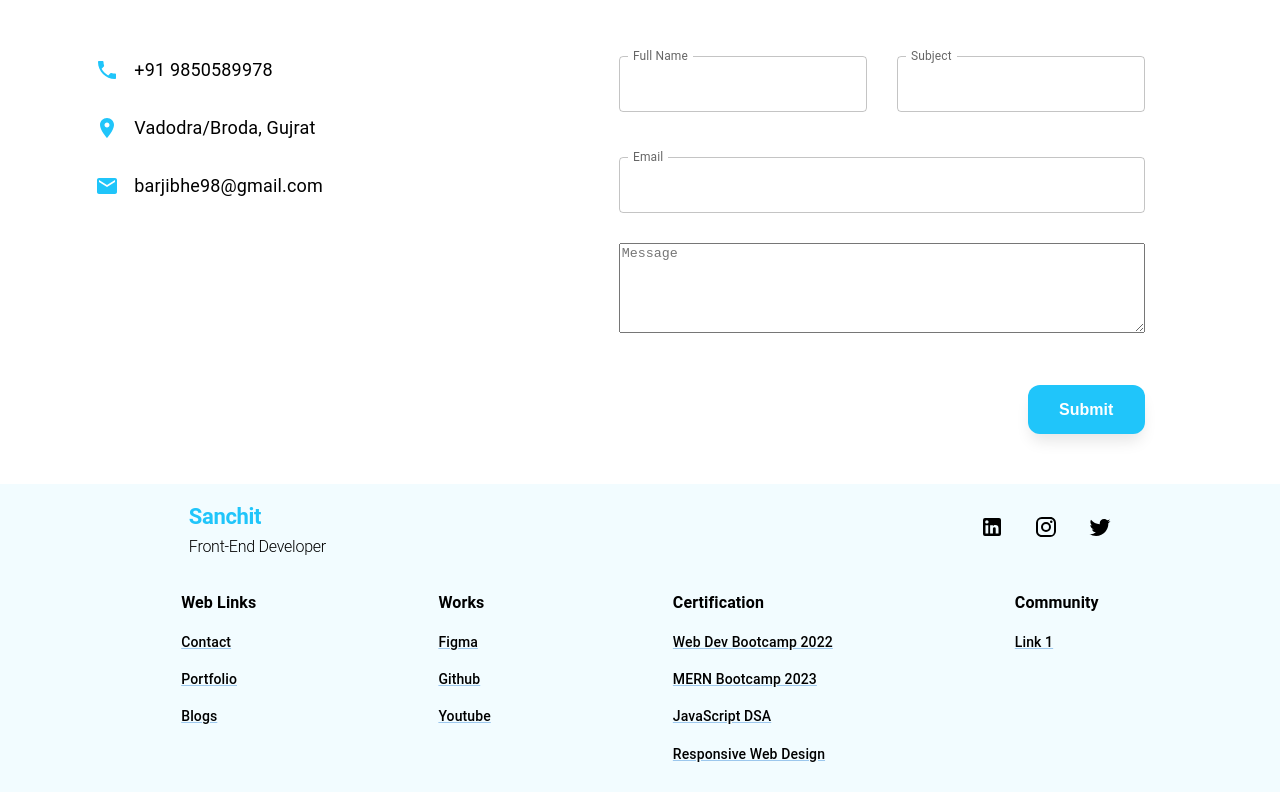
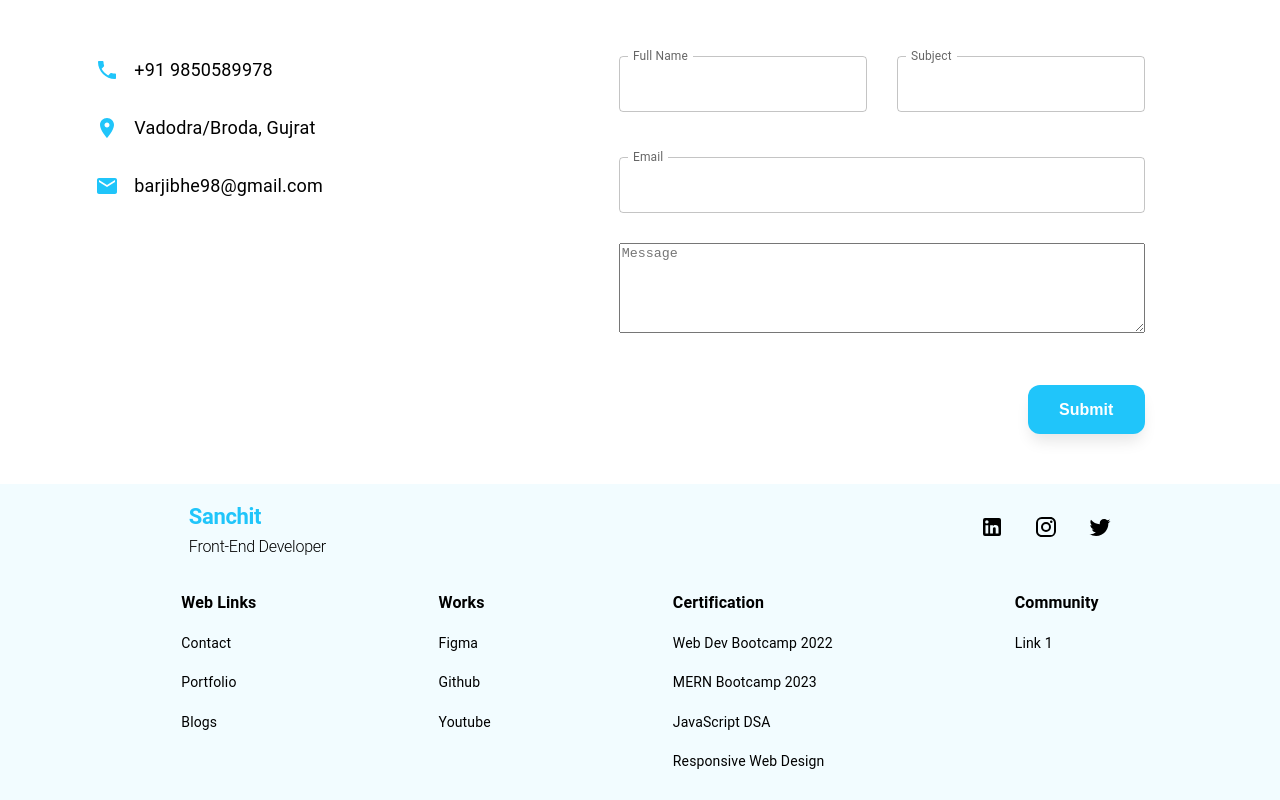
Before and after one commit to Sanchitbarjibhe/Portfolio, a Next.js app: page / in a window 1280 px wide. Shown: the part 3304-4104 px from the top of the page. Built offline with nearby package versions, Linux system fonts and the light colour scheme.

Commit message:
production error slove

```diff
--- a/Common/Elements/FooterLinksLayout.tsx
+++ b/Common/Elements/FooterLinksLayout.tsx
@@ -9,10 +9,10 @@ interface FooterLinkProps {
 const FooterLinksLayout: React.FC<FooterLinkProps> = ({ linksTitle, href, }) => {
     return (
         <Link
-            variant="h6"
+            variant="subtitle1"
             href={href}
             target="_blank" rel="noopener noreferrer"
-            sx={{ flexGrow: 1, cursor: 'pointer', color: 'black', fontSize: '14px' }}
+            sx={{ flexGrow: 1, cursor: 'pointer', textDecoration: 'none', color: 'black', fontSize: '14px' }}
         >
             {linksTitle}
         </Link>
--- a/package.json
+++ b/package.json
@@ -37,7 +37,7 @@
         "swiper": "^9.3.1",
         "swr": "^2.1.3",
         "typescript": "^4.9.4",
-        "vercel": "^31.1.0"
+        "vercel": "^24.2.4"
     },
     "scripts": {
         "dev": "next",
```
Also changed, not shown: 1 other file (tests, documents, lock files or other folders).
